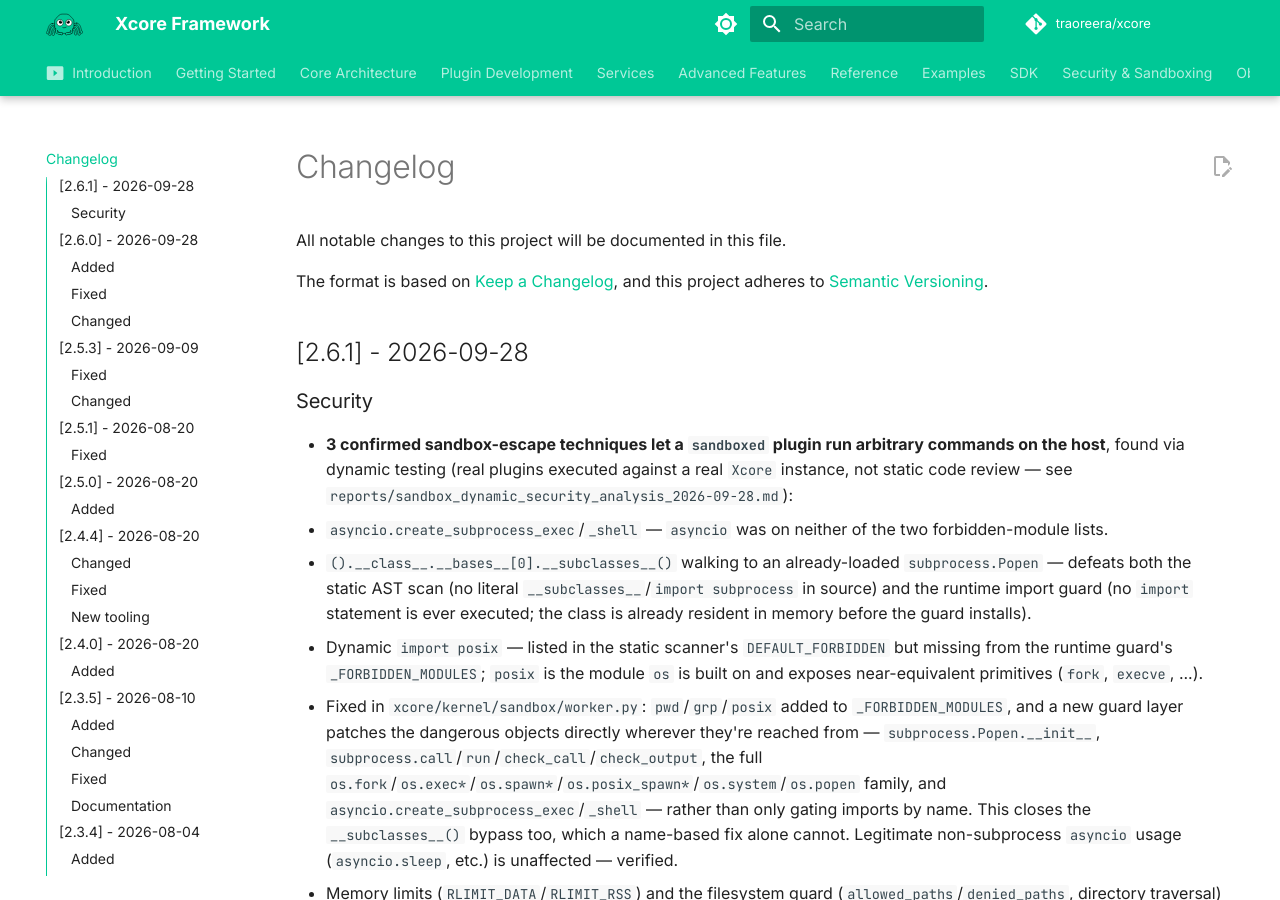
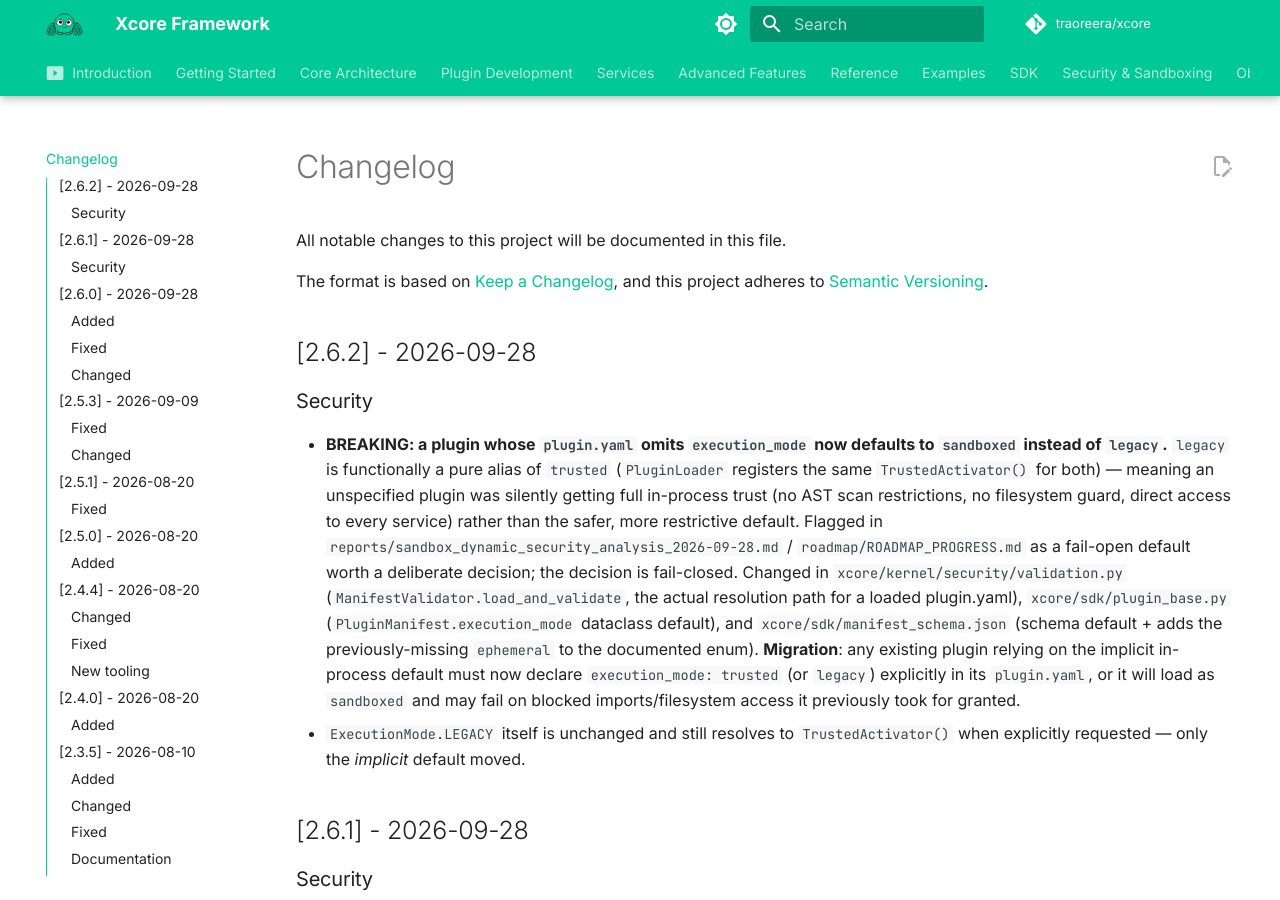
Before and after one commit to traoreera/xcore, an MkDocs documentation site: the page built from doc/changelog.md, in a window 1280 px wide and 900 px high. Built offline with MkDocs 1.6.1 and Material for MkDocs 9.7.7, drawn with Linux system fonts in a browser that asks for light colours; comment, search, counter and statistics services are not loaded.

Commit message:
fix(security): execution_mode par défaut passe de legacy à sandboxed
legacy est fonctionnellement un pur alias de trusted (PluginLoader
enregistre le même TrustedActivator() pour les deux) — un plugin.yaml qui
omet execution_mode obtenait donc silencieusement la confiance in-process
complète (aucune restriction AST, aucun filesystem guard, accès direct à
tous les services) plutôt que le mode le plus restrictif. Signalé dans
reports/sandbox_dynamic_security_analysis_2026-09-28.md et
roadmap/ROADMAP_PROGRESS.md comme un défaut fail-open méritant une
décision délibérée — décision prise : fail-closed.

- xcore/kernel/security/validation.py : ManifestValidator.load_and_validate,
  le vrai point de résolution du défaut pour un plugin.yaml chargé
  ("legacy" → "sandboxed")
- xcore/sdk/plugin_base.py : PluginManifest.execution_mode, défaut du
  dataclass (utilisé si construit hors du pipeline de validation)
- xcore/sdk/manifest_schema.json : default du schéma + ajoute "ephemeral",
  absent de l'enum documenté alors que le code le supporte

ExecutionMode.LEGACY lui-même n'est pas retiré — reste utilisable
explicitement (execution_mode: legacy), seul le défaut implicite change.

BREAKING : tout plugin existant qui comptait sur l'accès in-process
implicite doit désormais déclarer execution_mode: trusted (ou legacy)
explicitement dans son plugin.yaml, sous peine de charger en sandboxed et
d'échouer sur des imports/accès filesystem auparavant tenus pour acquis.

Deux tests mis à jour pour refléter le nouveau défaut
(test_base.py::test_minimal_manifest, test_manifest.py::test_basic_creation).

1539 tests passants (1 échec préexistant sans rapport), lint clean.
Version : 2.6.1 → 2.6.2.

```diff
--- a/doc/changelog.md
+++ b/doc/changelog.md
@@ -4,6 +4,13 @@ All notable changes to this project will be documented in this file.
 
 The format is based on [Keep a Changelog](https://keepachangelog.com/en/1.1.0/),
 and this project adheres to [Semantic Versioning](https://semver.org/spec/v2.0.0.html).
+
+## [2.6.2] - 2026-09-28
+
+### Security
+- **BREAKING: a plugin whose `plugin.yaml` omits `execution_mode` now defaults to `sandboxed` instead of `legacy`.** `legacy` is functionally a pure alias of `trusted` (`PluginLoader` registers the same `TrustedActivator()` for both) — meaning an unspecified plugin was silently getting full in-process trust (no AST scan restrictions, no filesystem guard, direct access to every service) rather than the safer, more restrictive default. Flagged in `reports/sandbox_dynamic_security_analysis_2026-09-28.md` / `roadmap/ROADMAP_PROGRESS.md` as a fail-open default worth a deliberate decision; the decision is fail-closed. Changed in `xcore/kernel/security/validation.py` (`ManifestValidator.load_and_validate`, the actual resolution path for a loaded plugin.yaml), `xcore/sdk/plugin_base.py` (`PluginManifest.execution_mode` dataclass default), and `xcore/sdk/manifest_schema.json` (schema default + adds the previously-missing `ephemeral` to the documented enum).
+  **Migration**: any existing plugin relying on the implicit in-process default must now declare `execution_mode: trusted` (or `legacy`) explicitly in its `plugin.yaml`, or it will load as `sandboxed` and may fail on blocked imports/filesystem access it previously took for granted.
+- `ExecutionMode.LEGACY` itself is unchanged and still resolves to `TrustedActivator()` when explicitly requested — only the *implicit* default moved.
 
 ## [2.6.1] - 2026-09-28
 
--- a/pyproject.toml
+++ b/pyproject.toml
@@ -1,6 +1,6 @@
 [project]
 name = "XCoreRuntime"
-version = "2.6.1"
+version = "2.6.2"
 description = "Plugin-first orchestration framework built on FastAPI"
 authors = [
     { name = "Eliezer Traore", email = "68350805+traoreera@users.noreply.github.com" },
--- a/xcore/__version__.py
+++ b/xcore/__version__.py
@@ -1,4 +1,4 @@
-__version__ = "2.6.1"
-__version_info__ = (2, 6, 1)
+__version__ = "2.6.2"
+__version_info__ = (2, 6, 2)
 __author__ = "xcore contributors"
 __license__ = "MIT"
```
Also changed, not shown: CHANGELOG.md (+7 -0 lines), roadmap/ROADMAP_PROGRESS.md (+2 -3 lines), roadmap/executed_roadmap.md (+2 -3 lines), 5 other files.
